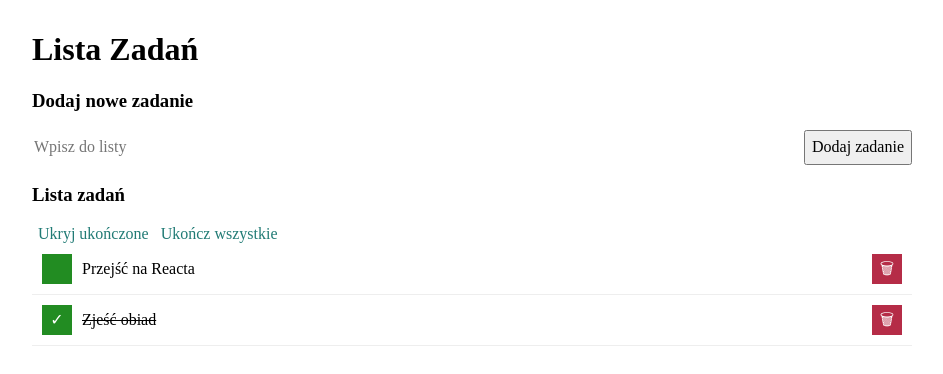
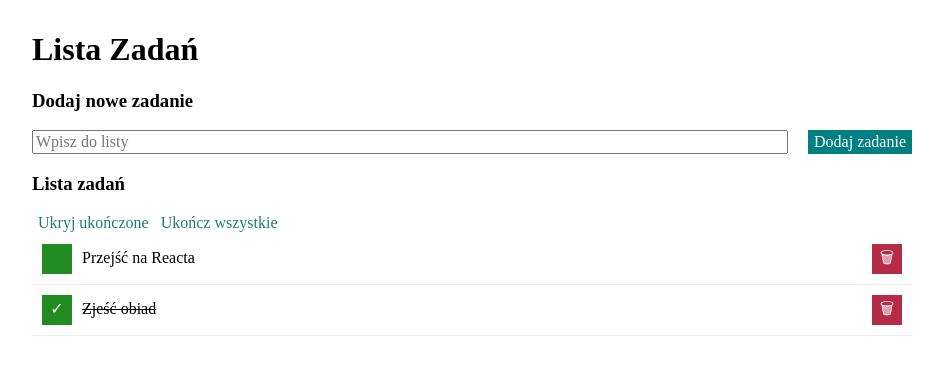
Before and after one commit to Maciej660/Todos-list-React, a React (Create React App) app: page / in a window 1280 px wide. Shown: the top 374 px of the page, without its empty margins (168-1111 px from the left). Built offline with nearby package versions, Linux system fonts and the light colour scheme; a web font is replaced by a local one.

Commit message:
Form. css style underscore added

```diff
--- a/src/Form/style.css
+++ b/src/Form/style.css
@@ -11,13 +11,13 @@
     }
 }
 
-.form_newTask {
+.form__newTask {
     border: 1px #607D8B;
     height: 35px;
     width: 100%;
 }
 
-.form_button {
+.form__button {
     background-color: teal;
     color: white;
     border: none;
@@ -26,7 +26,7 @@
 
 }
 
-.form_button:hover {
+.form__button:hover {
     background: rgba(0, 128, 128, 0.952);
     transform: scale(1.5);
 }
```
